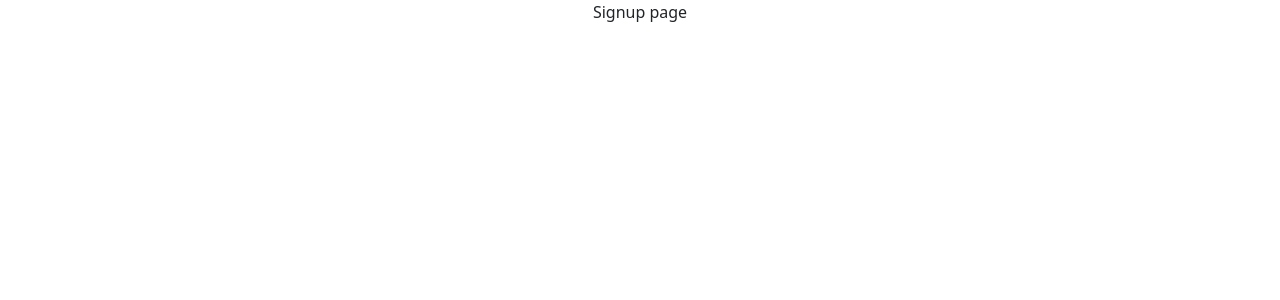
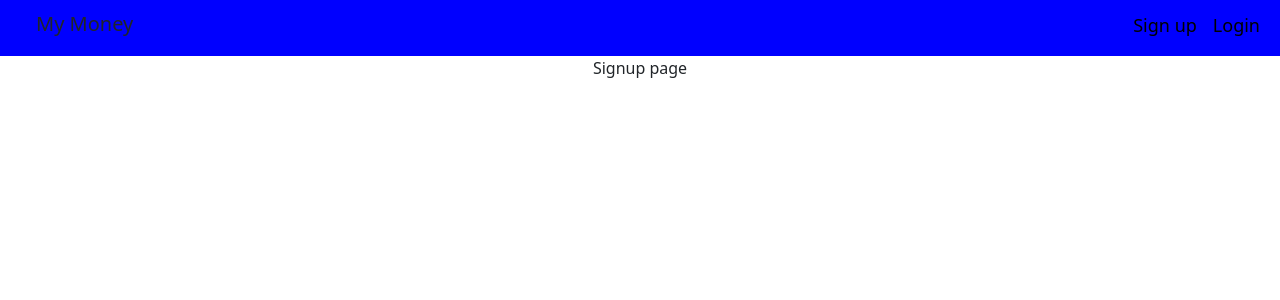
Before and after one commit to nisha-07/finance-tracker, a React (Create React App) app in the folder finance-tracker/: page /signup in a window 1280 px wide. Shown: the top 300 px of the page. Built offline with nearby package versions, Linux system fonts and the light colour scheme.

Commit message:
FT: Create a component for Navbar

```diff
--- a/finance-tracker/src/App.js
+++ b/finance-tracker/src/App.js
@@ -4,12 +4,14 @@ import { BrowserRouter, Route, Switch } from "react-router-dom"
 
 import Home from './pages/home/Home';
 import Login from './pages/login/Login';
+import Navbar from './components/Navbar/Navbar';
 import Signup from './pages/signup/Signup';
 
 function App() {
   return (
     <div className="App">
       <BrowserRouter>
+        <Navbar />
         <Switch>
           <Route exact path="/" element={<Home />}>
             <Home />
--- /dev/null
+++ b/finance-tracker/src/components/Navbar/Navbar.js
@@ -0,0 +1,16 @@
+import { Link } from "react-router-dom";
+import classes from "./Navbar.module.css";
+
+const Navbar = () => {
+    return (
+        <div className={classes.navbar}>
+            <h5 className="ms-4">My Money</h5>
+            <div>
+                <Link to="/signup">Sign up</Link>
+                <Link to="/login">Login</Link>
+            </div>
+        </div>
+    )
+}
+
+export default Navbar
--- /dev/null
+++ b/finance-tracker/src/components/Navbar/Navbar.module.css
@@ -0,0 +1,21 @@
+.navbar {
+    display: flex;
+    flex-direction: row;
+    justify-content: space-between;
+    padding: 12px;
+    background-color: blue;
+}
+
+a {
+    font-size: 18px;
+    color: black !important;
+    text-decoration: none !important;
+    margin: auto 8px;
+}
+
+a:hover {
+    border: 2px solid purple;
+    padding: 4px;
+    border-radius: 2px;
+    transform:scale(0.5);
+}
```
